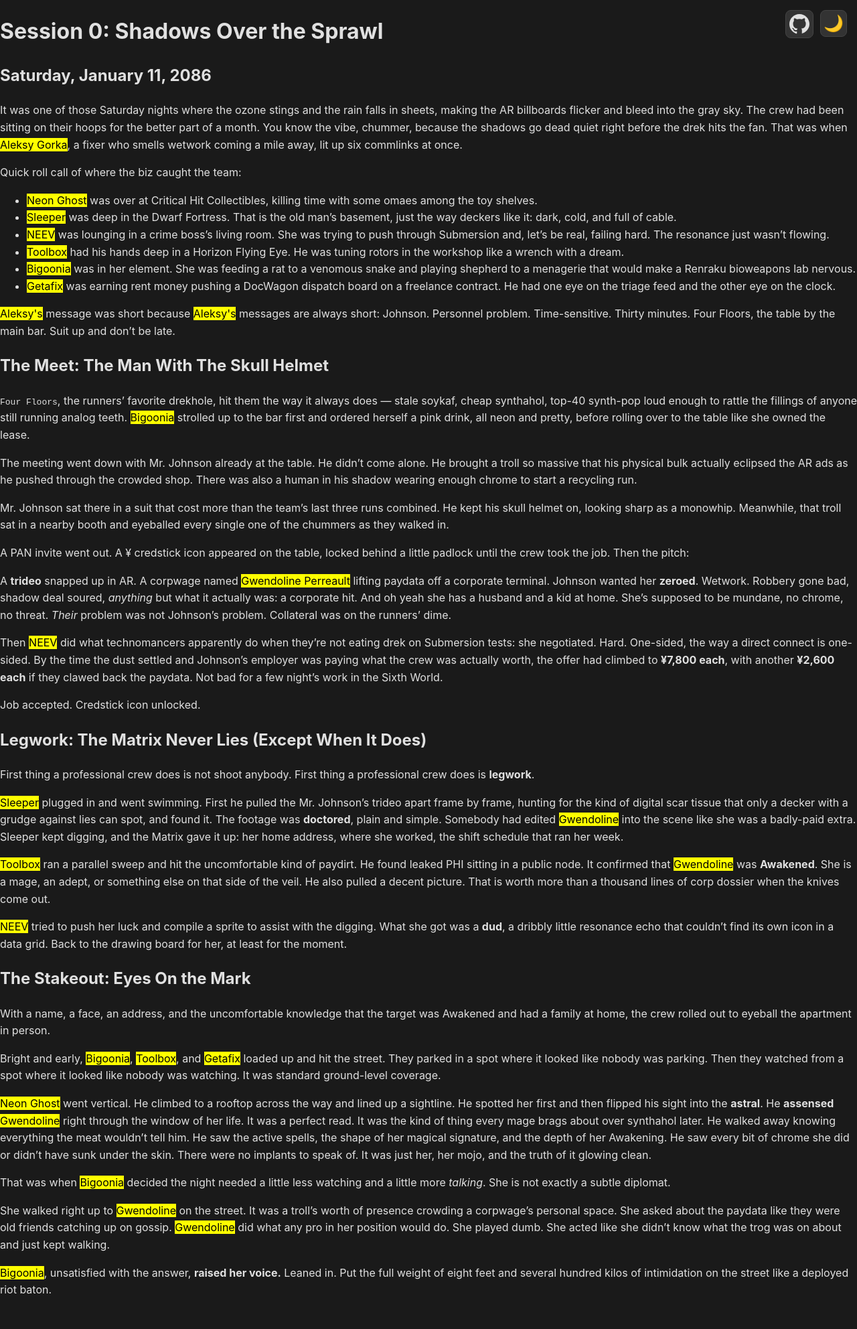
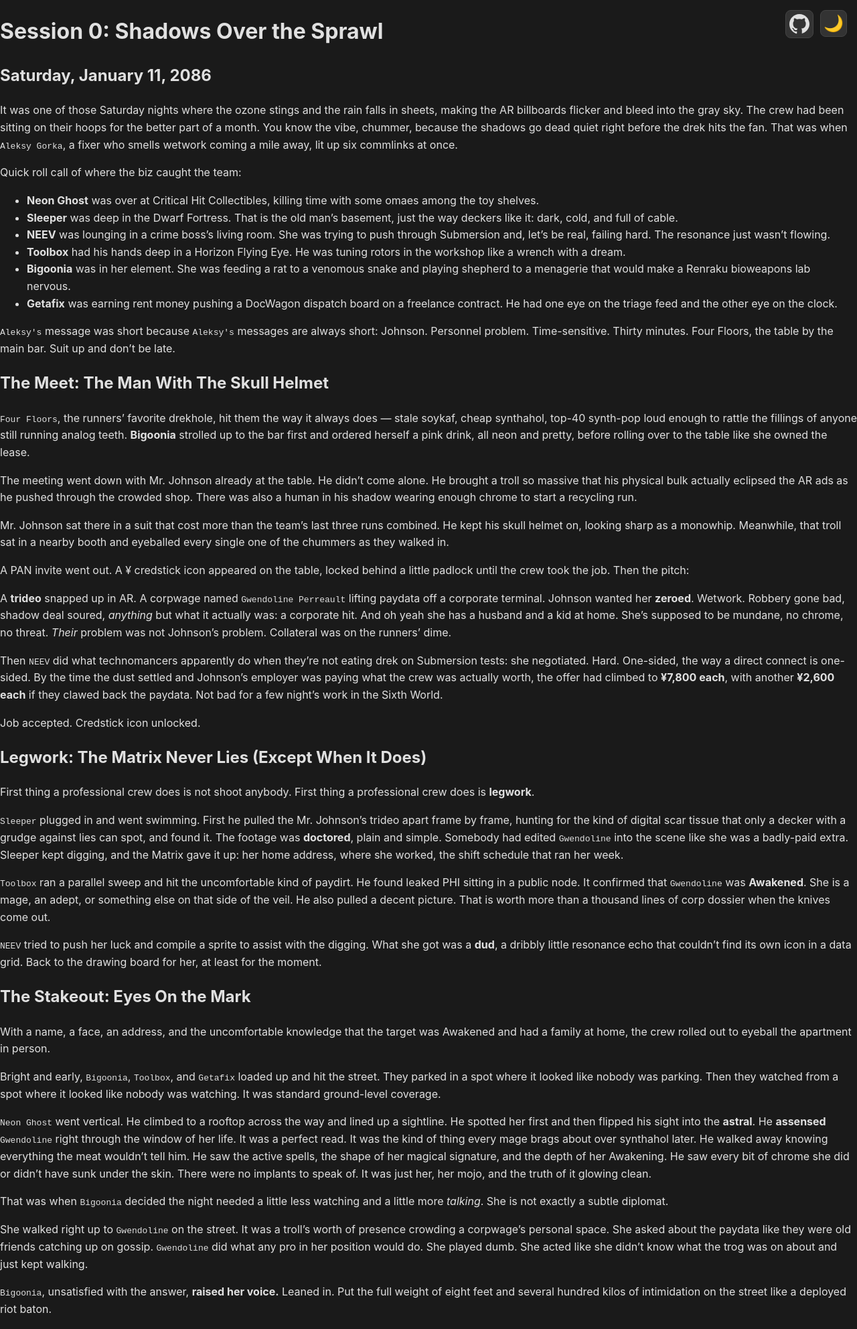
Before and after one commit to TabletopAdventures/tabletopadventures.github.io, a Jekyll site: the page built from campaigns/_shadowrun_mecayotl/session_00.md, in a window 1280 px wide. Shown: the whole page at 67% size. Built offline with Jekyll 4.4.1, drawn with Linux system fonts in a browser that asks for light colours; before the commit the page ends 1955 px from its top, so only the background shows below that.

```diff
--- a/campaigns/_shadowrun_mecayotl/session_00.md
+++ b/campaigns/_shadowrun_mecayotl/session_00.md
@@ -7,22 +7,22 @@ date: 2026-05-03
 
 ## Saturday, January 11, 2086
 
-It was one of those Saturday nights where the ozone stings and the rain falls in sheets, making the AR billboards flicker and bleed into the gray sky. The crew had been sitting on their hoops for the better part of a month. You know the vibe, chummer, because the shadows go dead quiet right before the drek hits the fan. That was when <mark>Aleksy Gorka</mark>, a fixer who smells wetwork coming a mile away, lit up six commlinks at once.
+It was one of those Saturday nights where the ozone stings and the rain falls in sheets, making the AR billboards flicker and bleed into the gray sky. The crew had been sitting on their hoops for the better part of a month. You know the vibe, chummer, because the shadows go dead quiet right before the drek hits the fan. That was when `Aleksy Gorka`, a fixer who smells wetwork coming a mile away, lit up six commlinks at once.
 
 Quick roll call of where the biz caught the team:
 
-- <mark>Neon Ghost</mark> was over at Critical Hit Collectibles, killing time with some omaes among the toy shelves.
-- <mark>Sleeper</mark> was deep in the Dwarf Fortress. That is the old man's basement, just the way deckers like it: dark, cold, and full of cable.
-- <mark>NEEV</mark> was lounging in a crime boss's living room. She was trying to push through Submersion and, let's be real, failing hard. The resonance just wasn't flowing.
-- <mark>Toolbox</mark> had his hands deep in a Horizon Flying Eye. He was tuning rotors in the workshop like a wrench with a dream.
-- <mark>Bigoonia</mark> was in her element. She was feeding a rat to a venomous snake and playing shepherd to a menagerie that would make a Renraku bioweapons lab nervous.
-- <mark>Getafix</mark> was earning rent money pushing a DocWagon dispatch board on a freelance contract. He had one eye on the triage feed and the other eye on the clock.
+- **Neon Ghost** was over at Critical Hit Collectibles, killing time with some omaes among the toy shelves.
+- **Sleeper** was deep in the Dwarf Fortress. That is the old man's basement, just the way deckers like it: dark, cold, and full of cable.
+- **NEEV** was lounging in a crime boss's living room. She was trying to push through Submersion and, let's be real, failing hard. The resonance just wasn't flowing.
+- **Toolbox** had his hands deep in a Horizon Flying Eye. He was tuning rotors in the workshop like a wrench with a dream.
+- **Bigoonia** was in her element. She was feeding a rat to a venomous snake and playing shepherd to a menagerie that would make a Renraku bioweapons lab nervous.
+- **Getafix** was earning rent money pushing a DocWagon dispatch board on a freelance contract. He had one eye on the triage feed and the other eye on the clock.
 
-<mark>Aleksy's</mark> message was short because <mark>Aleksy's</mark> messages are always short: Johnson. Personnel problem. Time-sensitive. Thirty minutes. Four Floors, the table by the main bar. Suit up and don't be late.
+`Aleksy's` message was short because `Aleksy's` messages are always short: Johnson. Personnel problem. Time-sensitive. Thirty minutes. Four Floors, the table by the main bar. Suit up and don't be late.
 
 ## The Meet: The Man With The Skull Helmet
 
-`Four Floors`, the runners' favorite drekhole, hit them the way it always does — stale soykaf, cheap synthahol, top-40 synth-pop loud enough to rattle the fillings of anyone still running analog teeth. <mark>Bigoonia</mark> strolled up to the bar first and ordered herself a pink drink, all neon and pretty, before rolling over to the table like she owned the lease.
+`Four Floors`, the runners' favorite drekhole, hit them the way it always does — stale soykaf, cheap synthahol, top-40 synth-pop loud enough to rattle the fillings of anyone still running analog teeth. **Bigoonia** strolled up to the bar first and ordered herself a pink drink, all neon and pretty, before rolling over to the table like she owned the lease.
 
 The meeting went down with Mr. Johnson already at the table. He didn't come alone. He brought a troll so massive that his physical bulk actually eclipsed the AR ads as he pushed through the crowded shop. There was also a human in his shadow wearing enough chrome to start a recycling run.
 
@@ -30,9 +30,9 @@ Mr. Johnson sat there in a suit that cost more than the team's last three runs c
 
 A PAN invite went out. A ¥ credstick icon appeared on the table, locked behind a little padlock until the crew took the job. Then the pitch:
 
-A **trideo** snapped up in AR. A corpwage named <mark>Gwendoline Perreault</mark> lifting paydata off a corporate terminal. Johnson wanted her **zeroed**. Wetwork. Robbery gone bad, shadow deal soured, *anything* but what it actually was: a corporate hit. And oh yeah she has a husband and a kid at home. She's supposed to be mundane, no chrome, no threat. *Their* problem was not Johnson's problem. Collateral was on the runners' dime.
+A **trideo** snapped up in AR. A corpwage named `Gwendoline Perreault` lifting paydata off a corporate terminal. Johnson wanted her **zeroed**. Wetwork. Robbery gone bad, shadow deal soured, *anything* but what it actually was: a corporate hit. And oh yeah she has a husband and a kid at home. She's supposed to be mundane, no chrome, no threat. *Their* problem was not Johnson's problem. Collateral was on the runners' dime.
 
-Then <mark>NEEV</mark> did what technomancers apparently do when they're not eating drek on Submersion tests: she negotiated. Hard. One-sided, the way a direct connect is one-sided. By the time the dust settled and Johnson's employer was paying what the crew was actually worth, the offer had climbed to **¥7,800 each**, with another **¥2,600 each** if they clawed back the paydata. Not bad for a few night's work in the Sixth World.
+Then `NEEV` did what technomancers apparently do when they're not eating drek on Submersion tests: she negotiated. Hard. One-sided, the way a direct connect is one-sided. By the time the dust settled and Johnson's employer was paying what the crew was actually worth, the offer had climbed to **¥7,800 each**, with another **¥2,600 each** if they clawed back the paydata. Not bad for a few night's work in the Sixth World.
 
 Job accepted. Credstick icon unlocked.
 
@@ -40,22 +40,22 @@ Job accepted. Credstick icon unlocked.
 
 First thing a professional crew does is not shoot anybody. First thing a professional crew does is **legwork**.
 
-<mark>Sleeper</mark> plugged in and went swimming. First he pulled the Mr. Johnson's trideo apart frame by frame, hunting for the kind of digital scar tissue that only a decker with a grudge against lies can spot, and found it. The footage was **doctored**, plain and simple. Somebody had edited <mark>Gwendoline</mark> into the scene like she was a badly-paid extra. Sleeper kept digging, and the Matrix gave it up: her home address, where she worked, the shift schedule that ran her week.
+`Sleeper` plugged in and went swimming. First he pulled the Mr. Johnson's trideo apart frame by frame, hunting for the kind of digital scar tissue that only a decker with a grudge against lies can spot, and found it. The footage was **doctored**, plain and simple. Somebody had edited `Gwendoline` into the scene like she was a badly-paid extra. Sleeper kept digging, and the Matrix gave it up: her home address, where she worked, the shift schedule that ran her week.
 
-<mark>Toolbox</mark> ran a parallel sweep and hit the uncomfortable kind of paydirt. He found leaked PHI sitting in a public node. It confirmed that <mark>Gwendoline</mark> was **Awakened**. She is a mage, an adept, or something else on that side of the veil. He also pulled a decent picture. That is worth more than a thousand lines of corp dossier when the knives come out.
+`Toolbox` ran a parallel sweep and hit the uncomfortable kind of paydirt. He found leaked PHI sitting in a public node. It confirmed that `Gwendoline` was **Awakened**. She is a mage, an adept, or something else on that side of the veil. He also pulled a decent picture. That is worth more than a thousand lines of corp dossier when the knives come out.
 
-<mark>NEEV</mark> tried to push her luck and compile a sprite to assist with the digging. What she got was a **dud**, a dribbly little resonance echo that couldn't find its own icon in a data grid. Back to the drawing board for her, at least for the moment.
+`NEEV` tried to push her luck and compile a sprite to assist with the digging. What she got was a **dud**, a dribbly little resonance echo that couldn't find its own icon in a data grid. Back to the drawing board for her, at least for the moment.
 
 ## The Stakeout: Eyes On the Mark
 
 With a name, a face, an address, and the uncomfortable knowledge that the target was Awakened and had a family at home, the crew rolled out to eyeball the apartment in person.
 
-Bright and early, <mark>Bigoonia</mark>, <mark>Toolbox</mark>, and <mark>Getafix</mark> loaded up and hit the street. They parked in a spot where it looked like nobody was parking. Then they watched from a spot where it looked like nobody was watching. It was standard ground-level coverage.
+Bright and early, `Bigoonia`, `Toolbox`, and `Getafix` loaded up and hit the street. They parked in a spot where it looked like nobody was parking. Then they watched from a spot where it looked like nobody was watching. It was standard ground-level coverage.
 
-<mark>Neon Ghost</mark> went vertical. He climbed to a rooftop across the way and lined up a sightline. He spotted her first and then flipped his sight into the **astral**. He **assensed** <mark>Gwendoline</mark> right through the window of her life. It was a perfect read. It was the kind of thing every mage brags about over synthahol later. He walked away knowing everything the meat wouldn't tell him. He saw the active spells, the shape of her magical signature, and the depth of her Awakening. He saw every bit of chrome she did or didn't have sunk under the skin. There were no implants to speak of. It was just her, her mojo, and the truth of it glowing clean.
+`Neon Ghost` went vertical. He climbed to a rooftop across the way and lined up a sightline. He spotted her first and then flipped his sight into the **astral**. He **assensed** `Gwendoline` right through the window of her life. It was a perfect read. It was the kind of thing every mage brags about over synthahol later. He walked away knowing everything the meat wouldn't tell him. He saw the active spells, the shape of her magical signature, and the depth of her Awakening. He saw every bit of chrome she did or didn't have sunk under the skin. There were no implants to speak of. It was just her, her mojo, and the truth of it glowing clean.
 
-That was when <mark>Bigoonia</mark> decided the night needed a little less watching and a little more *talking*. She is not exactly a subtle diplomat.
+That was when `Bigoonia` decided the night needed a little less watching and a little more *talking*. She is not exactly a subtle diplomat.
 
-She walked right up to <mark>Gwendoline</mark> on the street. It was a troll's worth of presence crowding a corpwage's personal space. She asked about the paydata like they were old friends catching up on gossip. <mark>Gwendoline</mark> did what any pro in her position would do. She played dumb. She acted like she didn't know what the trog was on about and just kept walking.
+She walked right up to `Gwendoline` on the street. It was a troll's worth of presence crowding a corpwage's personal space. She asked about the paydata like they were old friends catching up on gossip. `Gwendoline` did what any pro in her position would do. She played dumb. She acted like she didn't know what the trog was on about and just kept walking.
 
-<mark>Bigoonia</mark>, unsatisfied with the answer, **raised her voice.** Leaned in. Put the full weight of eight feet and several hundred kilos of intimidation on the street like a deployed riot baton.
+`Bigoonia`, unsatisfied with the answer, **raised her voice.** Leaned in. Put the full weight of eight feet and several hundred kilos of intimidation on the street like a deployed riot baton.
```
